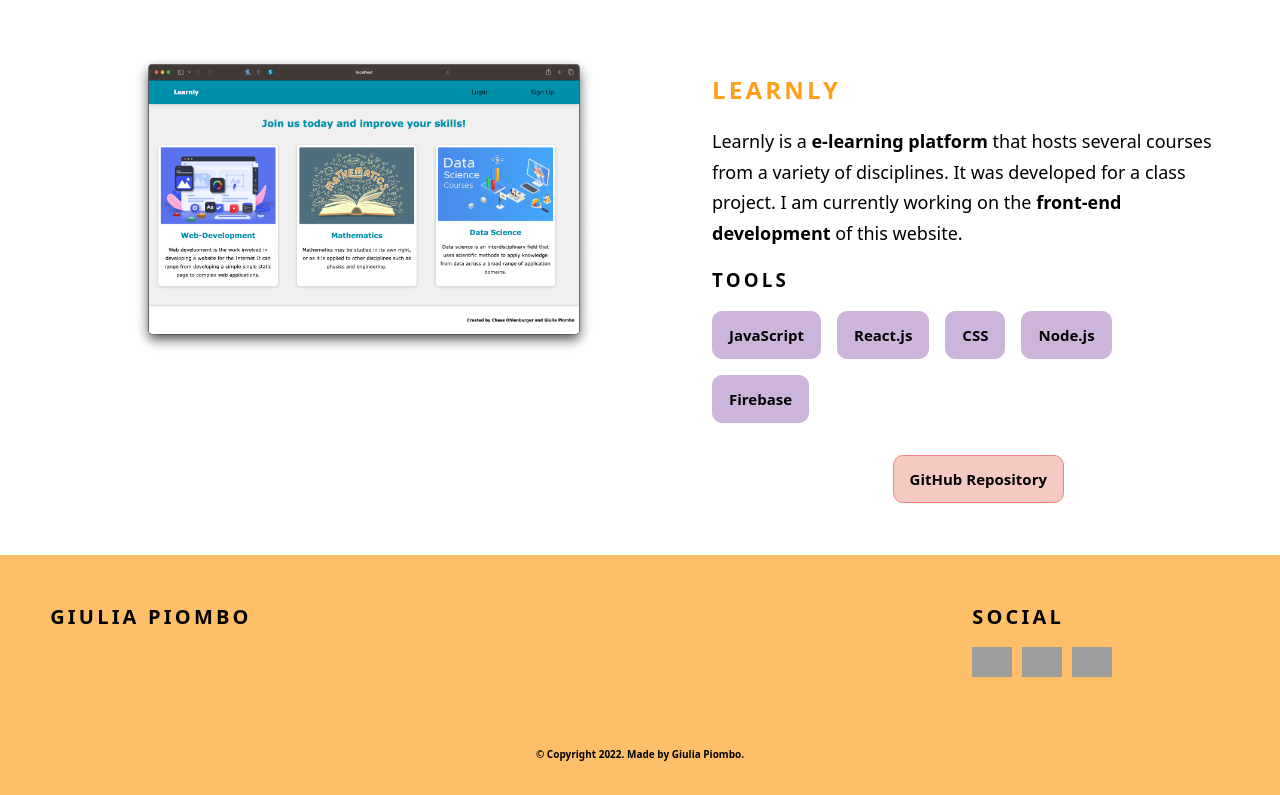
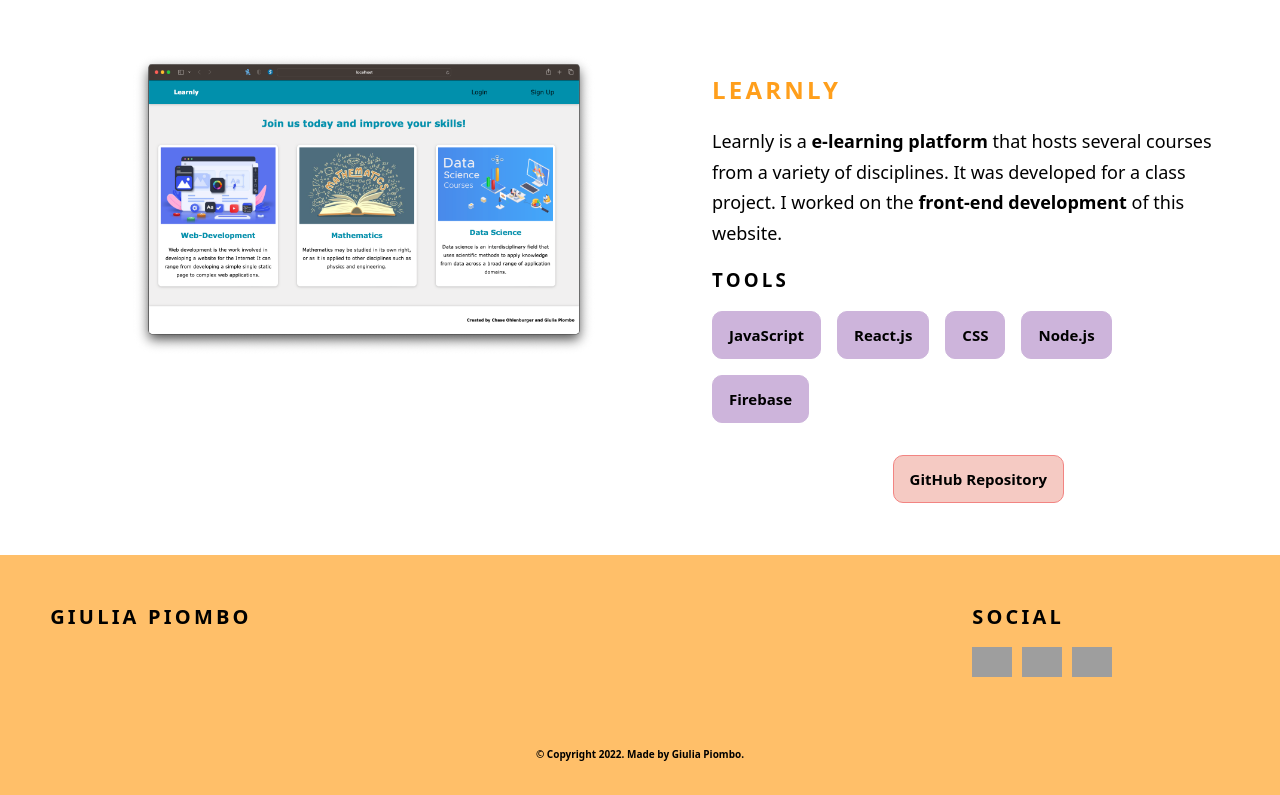
Before and after one commit to giupiombo/portfolio, a React (Create React App) app: page / in a window 1280 px wide. Shown: the part 2862-3657 px from the top of the page. Built offline with nearby package versions, Linux system fonts and the light colour scheme; grey boxes are pictures that could not be loaded.

Commit message:
change on projects description

```diff
--- a/src/components/Desktop/Projects.js
+++ b/src/components/Desktop/Projects.js
@@ -15,8 +15,8 @@ const Projects = forwardRef((props, ref) => {
           <p>
             Learnly is a <strong>e-learning platform</strong> that hosts several
             courses from a variety of disciplines. It was developed for a class
-            project. I am currently working on the{' '}
-            <strong>front-end development</strong> of this website.
+            project. I worked on the <strong>front-end development</strong> of
+            this website.
           </p>
           <h3>Tools</h3>
           <div className={classes.tools}>
--- a/src/components/Mobile/Projects.js
+++ b/src/components/Mobile/Projects.js
@@ -11,8 +11,8 @@ const Projects = forwardRef((props, ref) => {
       <p>
         Learnly is a <strong>e-learning platform</strong> that hosts several
         courses from a variety of disciplines. It was developed for a class
-        project. I am currently working on the{' '}
-        <strong>front-end development</strong> of this website.
+        project. I worked on the <strong>front-end development</strong> of this
+        website.
       </p>
       <h3>Tools</h3>
       <div className={classes.tools}>
```
